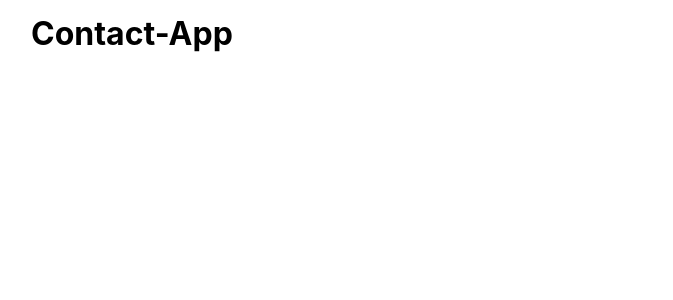
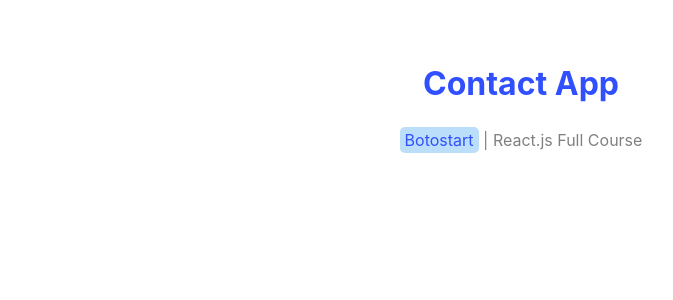
Before and after one commit to Yasaman471/Contact-App-MiniProj, a React (Vite) app: page / in a window 1280 px wide. Shown: the top 300 px of the page, without its empty margins (119-792 px from the left). Built offline with nearby package versions, Linux system fonts and the light colour scheme.

Commit message:
Added Header Component and it's Style

```diff
--- a/src/App.jsx
+++ b/src/App.jsx
@@ -1,9 +1,10 @@
+import Header from "./components/Header/Header"
 
 function App() {
 
   return (
     <>
-      <h1>Contact-App</h1>
+      <Header />
     </>
   )
 }
--- /dev/null
+++ b/src/components/Header/Header.jsx
@@ -0,0 +1,13 @@
+import Styles from "./Header.module.css"
+
+
+function Header() {
+  return (
+    <div className={Styles.container}>
+          <h1>Contact App</h1>
+          <p><a href="https://botoStart.ir">Botostart</a> | React.js Full Course</p>
+    </div>
+  )
+}
+
+export default Header
--- /dev/null
+++ b/src/components/Header/Header.module.css
@@ -0,0 +1,27 @@
+.container {
+    margin: 50px 0;
+    text-align: center;
+}
+
+.container h1 {
+    color: #304ffe;
+    margin-bottom: 20px;
+}
+
+.container p {
+    color: gray;
+}
+
+.container a {
+    text-decoration: none;
+    color: #304ffe;
+    background-color: #bbdefb;
+    border-radius: 5px;
+    padding: 3px 5px;
+    transition: 0.2s all ease-in-out;
+}
+
+.container a:hover {
+    background-color: #304ffe;
+    color: #bbdefb;
+}
```
